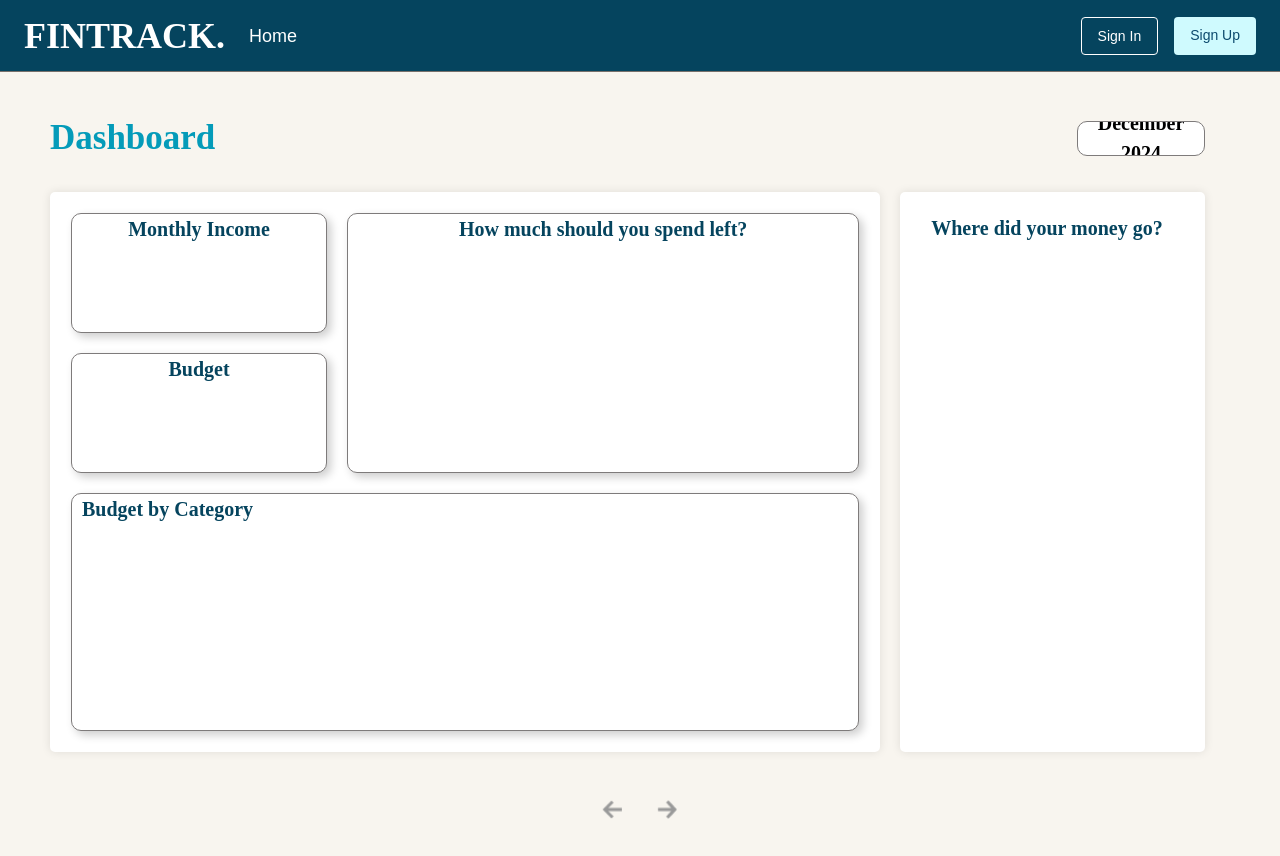
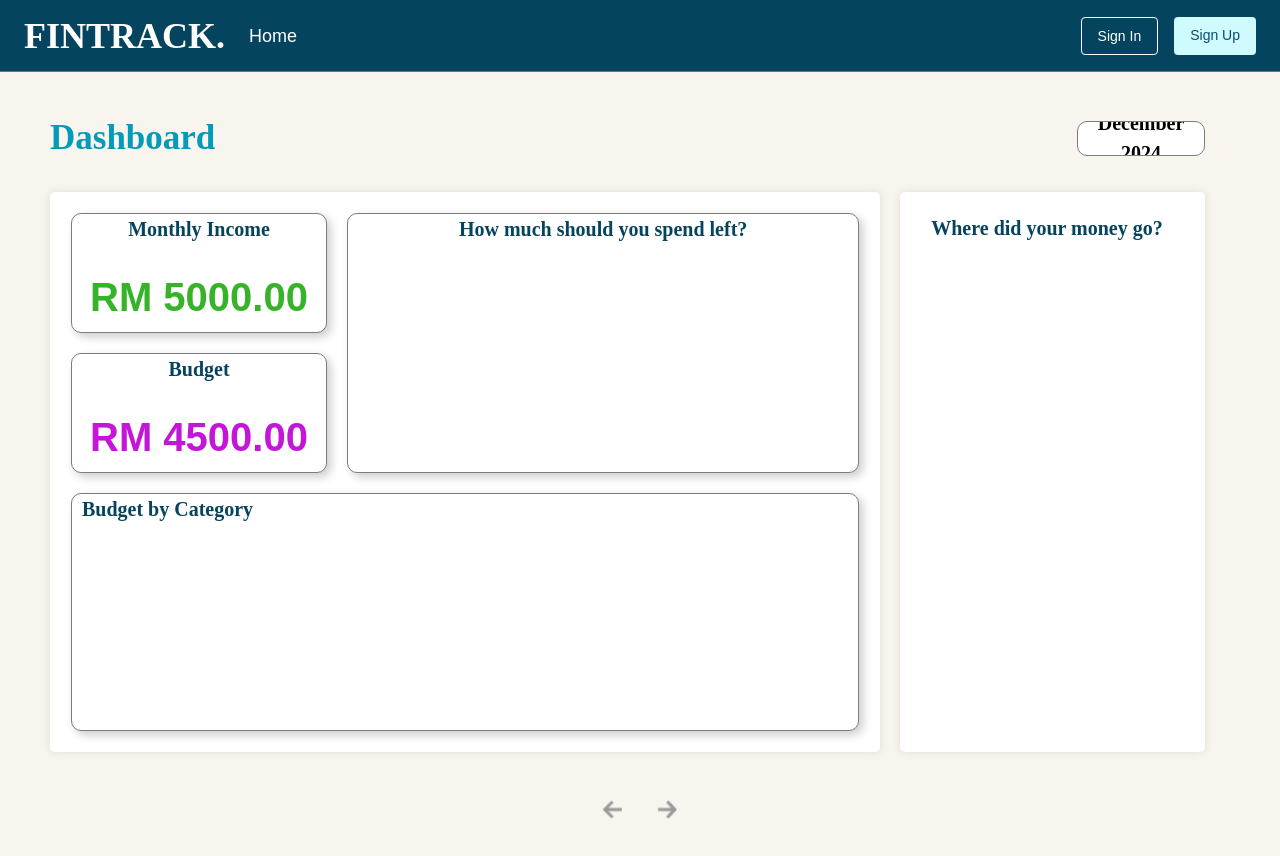
Before and after one commit to MaisarahQistina/fintrack, a React (Create React App) app: page /dashboard in a window 1280 px wide. Shown: the top 856 px of the page. Built offline with nearby package versions, Linux system fonts and the light colour scheme.

Commit message:
update dashboard - display price

```diff
--- a/src/Dashboard/Dashboard.module.css
+++ b/src/Dashboard/Dashboard.module.css
@@ -123,6 +123,15 @@
     grid-row: 1; /* First row */
 }
 
+.MonthlyIncome {
+    font-family: 'NATS', sans-serif;
+    font-weight: 600;
+    font-size: 40px;
+    color: #36B328;
+    text-align: center;
+    margin-bottom: 5px;
+}
+
 /* Card - Budget */
 .cardBudget {
     width: 20vw;
@@ -142,6 +151,15 @@
     box-shadow: 4px 4px 10px rgba(0, 0, 0, 0.2);
     grid-column: 1; /* First column */
     grid-row: 2; /* Second row */
+}
+
+.Budget {
+    font-family: 'NATS', sans-serif;
+    font-weight: 600;
+    font-size: 40px;
+    color: #C416D8;
+    text-align: center;
+    margin-bottom: 5px;
 }
 
 /* Card - Balance Left */
@@ -273,6 +291,15 @@
     text-align: center;
 }
 
+.totalExpenses {
+    font-family: 'NATS', sans-serif;
+    font-weight: 600;
+    font-size: 40px;
+    color: #B32828;
+    text-align: center;
+    margin-top: 40px;
+}
+
 /* Container for Year Dashboard-3 */
 .dashboardContainer5 {
     z-index: 1;
--- a/src/Dashboard/DashboardMonthContainer.js
+++ b/src/Dashboard/DashboardMonthContainer.js
@@ -5,8 +5,14 @@ function DashboardContainer() {
     return (
       <div className={styles.dashboardWrapper}> {/* New wrapper to align side by side */}
         <section className={styles.dashboardContainer1}>
-          <div className={styles.cardMonthlyIncome}>Monthly Income</div>
-          <div className={styles.cardBudget}>Budget</div>
+          <div className={styles.cardMonthlyIncome}>
+            Monthly Income
+            <div className={styles.MonthlyIncome}>RM 5000.00</div>
+          </div>
+          <div className={styles.cardBudget}>
+            Budget
+            <div className={styles.Budget}>RM 4500.00</div>
+          </div>
           <div className={styles.cardBalance}>How much should you spend left?</div>
           <div className={styles.cardBudgetCategory}>Budget by Category</div>
         </section>
--- a/src/Dashboard/DashboardYearContainer.js
+++ b/src/Dashboard/DashboardYearContainer.js
@@ -11,6 +11,7 @@ function DashboardContainer() {
       <div className={styles.rowContainer}>
         <section className={styles.dashboardContainer4}>
           Total Expenses Spent
+          <div className={styles.totalExpenses}>RM 234000.00</div>
         </section>
 
         <section className={styles.dashboardContainer5}>
```
